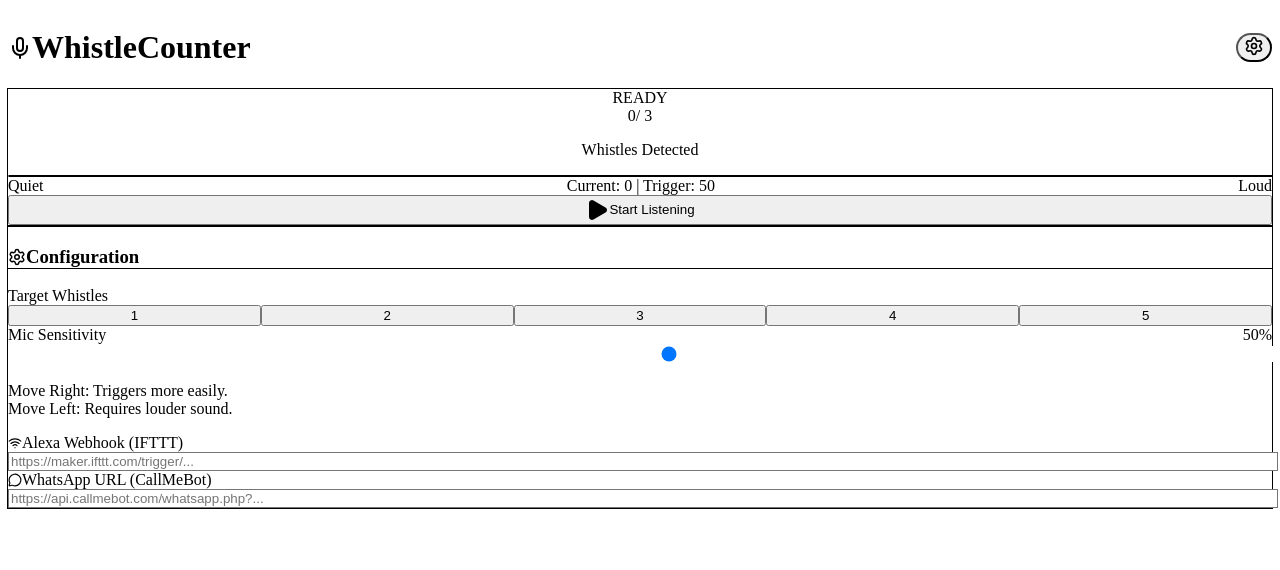
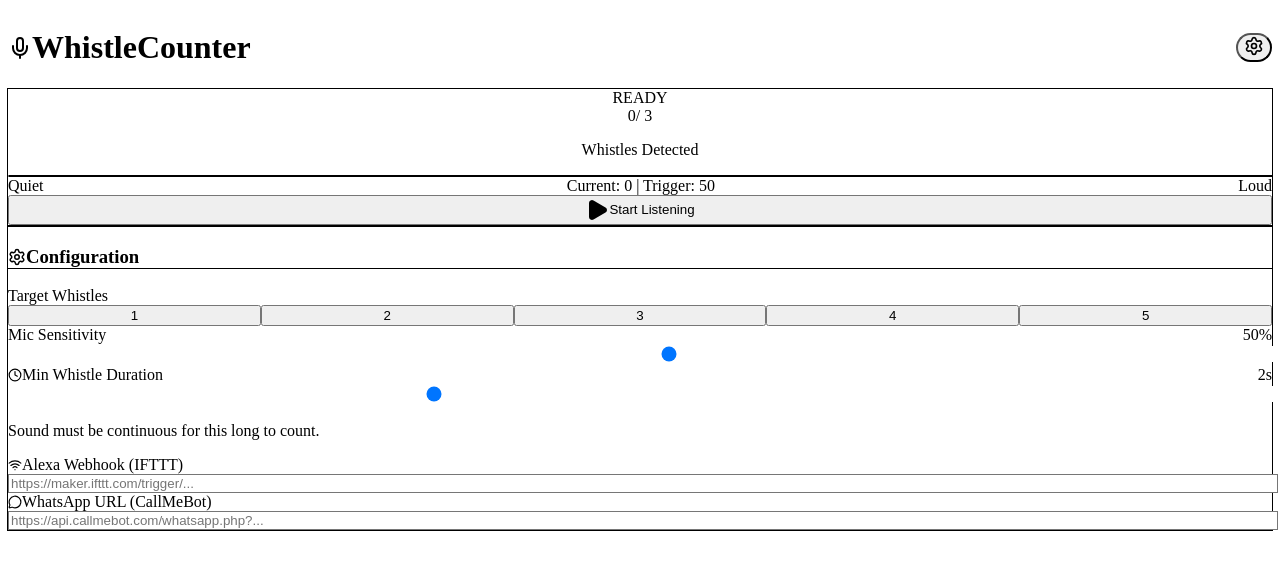
Before and after one commit to ashwintitan/whistlecounter, a React (Vite) app: page / in a window 1280 px wide. Both pictures are taken after a click on the button 1254 px from the left and 47 px from the top of the page. Shown: the top 570 px of the page. Built offline with nearby package versions, Linux system fonts and the light colour scheme.

Commit message:
added configurable whistle duration to count

```diff
--- a/src/App.jsx
+++ b/src/App.jsx
@@ -1,11 +1,12 @@
 import React, { useState, useEffect, useRef } from 'react';
-import { Mic, Settings, Play, Square, AlertTriangle, Wifi, Info, MessageCircle } from 'lucide-react';
+import { Mic, Settings, Play, Square, AlertTriangle, Wifi, Info, MessageCircle, Clock } from 'lucide-react';
 
 export default function App() {
   const [isListening, setIsListening] = useState(false);
   const [whistleCount, setWhistleCount] = useState(0);
   const [targetWhistles, setTargetWhistles] = useState(3);
   const [sensitivity, setSensitivity] = useState(50); // 0-100
+  const [minDuration, setMinDuration] = useState(2.0); // Seconds
   const [volumeLevel, setVolumeLevel] = useState(0);
   // We keep lastWhistleTime in state for potential UI updates, but use ref for logic
   const [status, setStatus] = useState('Ready'); // Ready, Listening, Cooldown, Triggered
@@ -28,14 +29,13 @@ export default function App() {
   const loudFramesRef = useRef(0);
   const statusRef = useRef('Ready');
   const sensitivityRef = useRef(50);
+  const minDurationRef = useRef(2.0);
   const lastWhistleTimeRef = useRef(0);
   const targetWhistlesRef = useRef(3);
   const whistleCountRef = useRef(0);
 
   // Constants
   const COOLDOWN_MS = 5000;
-  // CHANGED: Lowered to 10 frames (~0.15s) for faster detection
-  const REQUIRED_LOUD_FRAMES = 10;
 
   // Sync Refs with State
   useEffect(() => {
@@ -45,6 +45,10 @@ export default function App() {
   useEffect(() => {
     sensitivityRef.current = sensitivity;
   }, [sensitivity]);
+
+  useEffect(() => {
+    minDurationRef.current = minDuration;
+  }, [minDuration]);
 
   useEffect(() => {
     targetWhistlesRef.current = targetWhistles;
@@ -59,6 +63,7 @@ export default function App() {
     const savedAlexa = localStorage.getItem('alexaUrl');
     const savedWhatsapp = localStorage.getItem('whatsappUrl');
     const savedTarget = localStorage.getItem('targetWhistles');
+    const savedDuration = localStorage.getItem('minDuration');
 
     if (savedAlexa) setAlexaUrl(savedAlexa);
     if (savedWhatsapp) setWhatsappUrl(savedWhatsapp);
@@ -66,6 +71,11 @@ export default function App() {
         const target = parseInt(savedTarget);
         setTargetWhistles(target);
         targetWhistlesRef.current = target;
+    }
+    if (savedDuration) {
+        const duration = parseFloat(savedDuration);
+        setMinDuration(duration);
+        minDurationRef.current = duration;
     }
 
     return () => {
@@ -78,7 +88,8 @@ export default function App() {
     localStorage.setItem('alexaUrl', alexaUrl);
     localStorage.setItem('whatsappUrl', whatsappUrl);
     localStorage.setItem('targetWhistles', targetWhistles);
-  }, [alexaUrl, whatsappUrl, targetWhistles]);
+    localStorage.setItem('minDuration', minDuration);
+  }, [alexaUrl, whatsappUrl, targetWhistles, minDuration]);
 
   // Trigger Logic (Moved out of loop to ensure React state updates correctly)
   useEffect(() => {
@@ -162,8 +173,6 @@ export default function App() {
     const now = Date.now();
 
     // Logic: Sustain Check with "Leaky Bucket"
-    // Instead of resetting to 0 immediately on a quiet frame, we decrement.
-    // This allows for tiny stutters in the sound without losing progress.
     if (normalizedVolume > threshold) {
       loudFramesRef.current += 1;
     } else {
@@ -174,10 +183,12 @@ export default function App() {
     const currentStatus = statusRef.current;
     const timeSinceLast = now - lastWhistleTimeRef.current;
 
+    // Calculate required frames based on duration setting (approx 60fps)
+    // e.g., 2.0s * 60 = 120 frames
+    const requiredFrames = minDurationRef.current * 60;
+
     if (currentStatus === 'Listening' && timeSinceLast > COOLDOWN_MS) {
-       if (loudFramesRef.current > REQUIRED_LOUD_FRAMES) {
-          // We must call the handler but NOT recursively update state in loop too fast
-          // The handler handles the state updates
+       if (loudFramesRef.current > requiredFrames) {
           handleWhistleDetected();
        }
     }
@@ -384,9 +395,25 @@ export default function App() {
                     onChange={(e) => setSensitivity(Number(e.target.value))}
                     className="w-full h-2 bg-slate-700 rounded-lg appearance-none cursor-pointer accent-blue-500"
                 />
+            </div>
+
+            {/* Duration Input */}
+            <div className="mb-6">
+                <label className="block text-sm text-slate-400 mb-2 flex justify-between">
+                    <span className="flex items-center gap-2"><Clock size={14} /> Min Whistle Duration</span>
+                    <span>{minDuration}s</span>
+                </label>
+                <input
+                    type="range"
+                    min="0.5"
+                    max="5.0"
+                    step="0.5"
+                    value={minDuration}
+                    onChange={(e) => setMinDuration(Number(e.target.value))}
+                    className="w-full h-2 bg-slate-700 rounded-lg appearance-none cursor-pointer accent-green-500"
+                />
                 <p className="text-xs text-slate-500 mt-2">
-                    Move Right: Triggers more easily. <br/>
-                    Move Left: Requires louder sound.
+                    Sound must be continuous for this long to count.
                 </p>
             </div>
 
```
